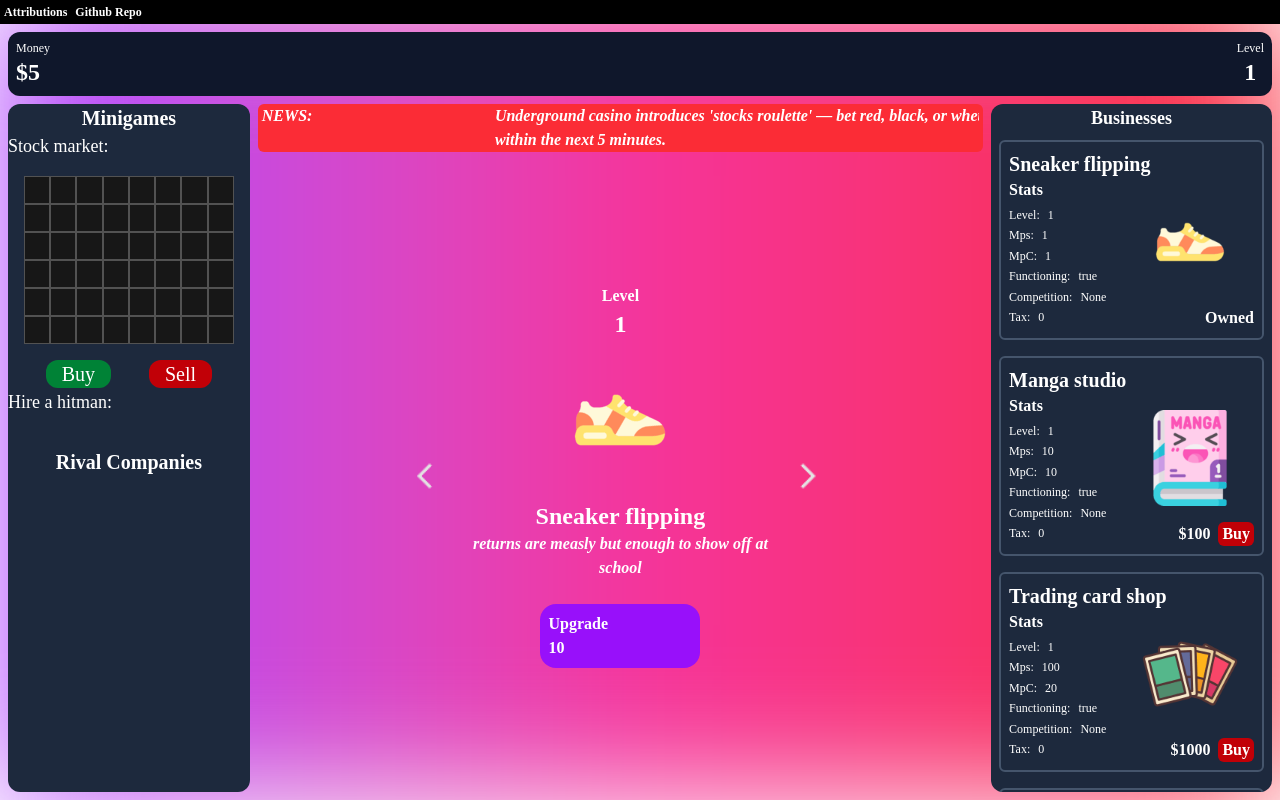
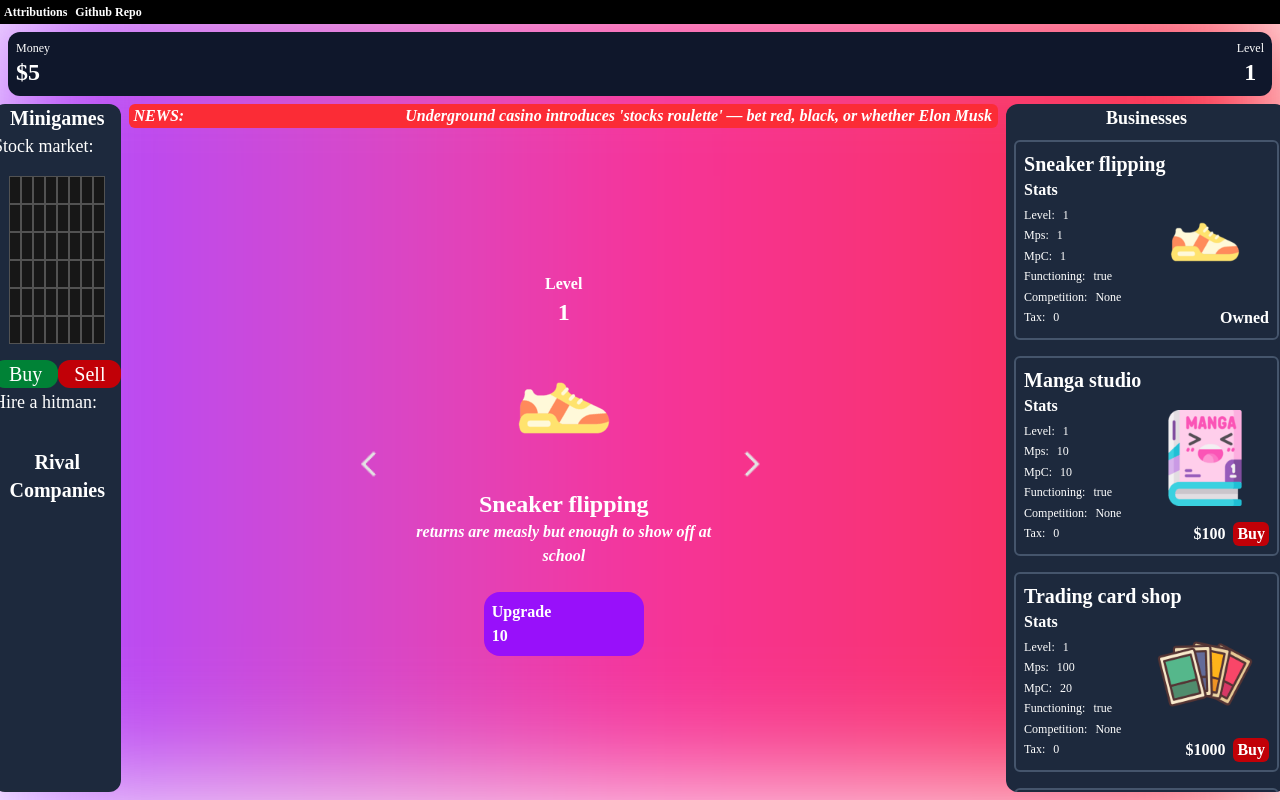
Before and after one commit to NaokiTM/tycoon, a React (Vite) app: page / in a window 1280 px wide. Built offline with nearby package versions, Linux system fonts and the light colour scheme; a web font is replaced by a local one.

Commit message:
prevent wrapping of news articles

```diff
--- a/src/components/Midsection.jsx
+++ b/src/components/Midsection.jsx
@@ -75,7 +75,7 @@ const Midsection = () => {
         <div className='bg-red-500 italic mt-2 pl-1 pr-1 rounded-md flex'>
             <div className='mr-1'>NEWS:</div>
             <div className='overflow-hidden w-full'>
-                <div className='infinite-scroll w-full'>{currentArticle}</div>
+                <div className='infinite-scroll w-full text-nowrap'>{currentArticle}</div>
             </div>
         </div>
 
```
